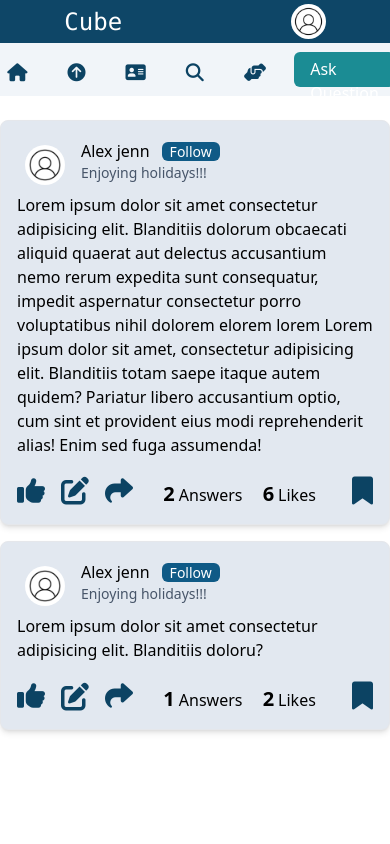
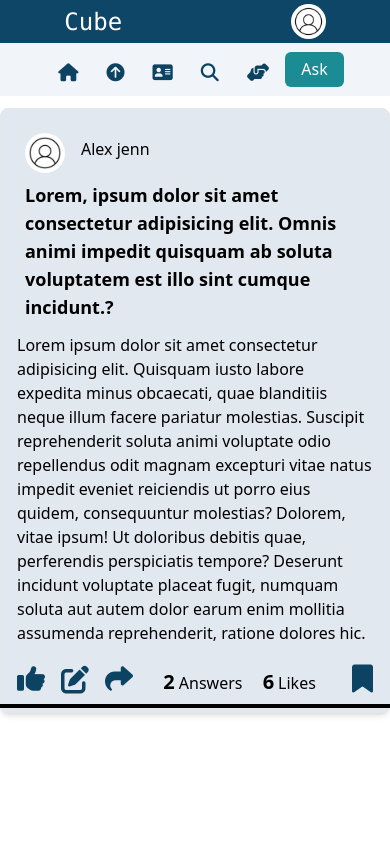
Before and after one commit to Bhavin1324/QnAForum, a website with bundled scripts: page Pages/Desk.html in a window 390 px wide. Built offline with nearby package versions, Linux system fonts and the light colour scheme.

Commit message:
checkpoint 2.4 - added comment wrapper and logout button, AskQuestion = Ask

```diff
--- a/Pages/Desk.html
+++ b/Pages/Desk.html
@@ -13,19 +13,25 @@
 
 <body>
     <nav class="bg-[#0e4667] text-white z-[2]">
-        <div class="container mx-auto flex flex-wrap justify-around ">
-            <div class="branding flex ">
+        <div class="container mx-auto flex flex-wrap justify-around">
+            <div class="branding flex">
                 <span class="self-center text-2xl lg:text-3xl font-casc mr-10">Cube</span>
             </div>
-            <div class="profile-badge flex justify-center">
+            <div class="profile-badge flex justify-center cursor-pointer relative group">
                 <img src="../Assets/images/user.jpg" alt=""
                     class="md:h-[50px] md:w-[50px] h-[35px] w-[35px] rounded-full my-1 self-center">
-                <div class="hidden lg:block self-center mx-2">John Doe</div>
+                <div class="hidden lg:block self-center mx-2 relative">
+                    John Doe
+                </div>
+                <div class="dropdown bg-[#1a6e9b] shadow-md rounded-md absolute top-10 md:top-14 lg:left-8 z-[2] hidden  group-hover:block">
+                    <div class="px-3 py-1 transition-all duration-200 hover:bg-[#075072] hover:rounded-md"><a href="#">Profile</a></div>
+                    <div class="px-3 py-1 transition-all duration-200 hover:bg-[#075072] hover:rounded-md"><a href="../index.html">Logout</a></div>
+                </div>
             </div>
         </div>
     </nav>
-    <nav class="bg-slate-100 py-1 sticky top-0 z-[1]">
-        <div class="nav-wrapper mx-auto flex justify-center gap-4">
+    <nav class="bg-slate-100 py-1 sticky top-0 z-[1] overflow-auto">
+        <div class="nav-wrapper mx-auto flex justify-center sm:gap-4 gap-1">
             <div class="question md:hidden">
                 <i class="fa fa-house pt-3 mx-3 text-lg text-[#0c4363] hover:text-[#1b8c94]"></i>
             </div>
@@ -44,7 +50,7 @@
             <input type="text" class="form-inputBox mb-1 hidden md:inline-block w-1/3"
                 placeholder="Search for the questions ...">
             <button class="btn my-[5px] h-[35px] hidden md:inline-block">Search</button>
-            <a href="#createPost" class="btn my-[5px] pt-[5px] h-[35px] cursor-pointer">Ask Question</a>
+            <a href="#createPost" class="btn my-[5px] pt-[5px] h-[35px] cursor-pointer">Ask</a>
         </div>
         <div class="collapse-content container mx-auto md:hidden hidden justify-center">
             <input type="text" class="form-inputBox mb-1 w-[70%]" placeholder="Search for the questions ...">
@@ -81,32 +87,29 @@
         </div>
         <!-- Posts /feeds  -->
         <div class="post-content md:border-l-gray-200 md:border-l-2 md:w-[70%]">
-            <div class="postWrapper md:mx-4 mt-4 border-[1px] rounded-lg p-4 shadow-md bg-slate-200">
+            <div class="postWrapper md:mx-4 mt-1 border-[1px] rounded-lg p-4 shadow-md bg-slate-200">
                 <div class="header px-2">
                     <div class="dp flex gap-1">
                         <img src="../Assets/images/user.jpg" alt="" class="mt-2 h-[40px] w-[40px] rounded-full">
                         <div class="name-panel flex flex-col justify-center">
-                            <div class="username mx-3">Alex jenn<span class="follow"><a href=""
-                                        class="text-white bg-[#0f5a86] px-2 text-sm rounded-md transition-all duration-200 ease-in hover:text-white hover:bg-[#0c4363] mx-3">Follow</a></span>
-                            </div>
-                            <div class="desc mx-3 text-slate-600 text-sm">Enjoying holidays!!!</div>
+                            <div class="username mx-3">Alex jenn</div>
                         </div>
                     </div>
                 </div>
                 <div class="main p-0 pt-2 lg:p-4">
-                    <div class="text-content">Lorem ipsum dolor sit amet consectetur adipisicing elit. Blanditiis
-                        dolorum
-                        obcaecati aliquid quaerat aut delectus accusantium nemo rerum expedita sunt consequatur, impedit
-                        aspernatur consectetur porro voluptatibus nihil dolorem elorem lorem Lorem ipsum dolor sit amet,
-                        consectetur adipisicing elit. Blanditiis totam saepe itaque autem quidem? Pariatur libero
-                        accusantium optio, cum sint et provident eius modi reprehenderit alias! Enim sed fuga assumenda!
+                    <div class="text-content">
+                        <div class="q-titile font-semibold text-lg pb-3 px-2">
+                            Lorem, ipsum dolor sit amet consectetur adipisicing elit. Omnis animi impedit quisquam ab soluta voluptatem est illo sint cumque incidunt.?
+                        </div>
+                        <div class="q-answer">Lorem ipsum dolor sit amet consectetur adipisicing elit. Quisquam iusto labore expedita minus obcaecati, quae blanditiis neque illum facere pariatur molestias. Suscipit reprehenderit soluta animi voluptate odio repellendus odit magnam excepturi vitae natus impedit eveniet reiciendis ut porro eius quidem, consequuntur molestias? Dolorem, vitae ipsum! Ut doloribus debitis quae, perferendis perspiciatis tempore? Deserunt incidunt voluptate placeat fugit, numquam soluta aut autem dolor earum enim mollitia assumenda reprehenderit, ratione dolores hic.</div>
                     </div>
                     <!-- <div class="my-4 mx-auto w-[40%] h-[40%]"><img src="../Assets/images/HomeImage.jpg" alt=""></div> -->
                 </div>
                 <div class="statusbox flex justify-between mt-4 lg:mt-2 lg:px-4">
                     <div class="flex gap-4">
                         <i class="fa fa-thumbs-up pt-1 text-[28px] text-[#0c4363] hover:text-[#1b8c94] "></i>
-                        <i class="fa fa-pen-to-square pt-1 text-[28px] text-[#0c4363] hover:text-[#1b8c94] "></i>
+                        <button class="collapse-comment"><i
+                                class="fa fa-pen-to-square pt-1 text-[28px] text-[#0c4363] hover:text-[#1b8c94] "></i></button>
                         <i class="fa fa-share pt-1 text-[28px] text-[#0c4363] hover:text-[#1b8c94] "></i>
                     </div>
                     <div>
@@ -116,36 +119,48 @@
                     </div>
                 </div>
             </div>
-            <div class="postWrapper md:mx-4 mt-4 border-[1px] rounded-lg p-4 shadow-md bg-slate-200">
+            <div class="comment-box relative bottom-2">
+                <div
+                    class="comment-wrapper md:mx-4 border-[1px] px-7 rounded-b-lg shadow-md bg-slate-200 max-h-0 overflow-auto transition-all duration-200">
+                    <div class="py-4">
+                        <div class="posted-Comment">
                             <div class="header px-2">
                                 <div class="dp flex gap-1">
-                        <img src="../Assets/images/user.jpg" alt="" class="mt-2 h-[40px] w-[40px] rounded-full">
+                                    <img src="../Assets/images/user.jpg" alt=""
+                                        class="mt-2 h-[40px] w-[40px] rounded-full">
                                     <div class="name-panel flex flex-col justify-center">
-                            <div class="username mx-3">Alex jenn<span class="follow"><a href=""
-                                        class="text-white bg-[#0f5a86] px-2 text-sm rounded-md transition-all duration-200 ease-in hover:text-white hover:bg-[#0c4363] mx-3">Follow</a></span>
-                            </div>
-                            <div class="desc mx-3 text-slate-600 text-sm">Enjoying holidays!!!</div>
+                                        <div class="username mx-3">Jenny jacob</div>
                                     </div>
                                 </div>
                             </div>
-                <div class="main p-0 pt-2 lg:p-4">
-                    <div class="text-content">Lorem ipsum dolor sit amet consectetur adipisicing elit. Blanditiis
+                            <div class="main p-0 pt-2 lg:px-4 lg:pt-1 lg:pb-4">
+                                <div class="text-content">Lorem ipsum dolor sit amet consectetur adipisicing elit.
+                                    Blanditiis
                                     doloru?
                                 </div>
                             </div>
-                <div class="statusbox flex justify-between mt-4 lg:mt-2 lg:px-4">
-                    <div class="flex gap-4">
-                        <a href=""><i
-                                class="fa fa-thumbs-up pt-1 text-[28px] text-[#0c4363] hover:text-[#1b8c94] "></i></a>
-                        <button class="collapse-comment"><i
-                                class="fa fa-pen-to-square pt-1 text-[28px] text-[#0c4363] hover:text-[#1b8c94] "></i></button>
-                        <a href=""><i class="fa fa-share pt-1 text-[28px] text-[#0c4363] hover:text-[#1b8c94] "></i></a>
+                            <div class="header px-2">
+                                <div class="dp flex gap-1">
+                                    <img src="../Assets/images/user.jpg" alt=""
+                                        class="mt-2 h-[40px] w-[40px] rounded-full">
+                                    <div class="name-panel flex flex-col justify-center">
+                                        <div class="username mx-3">Ken Finge</div>
                                     </div>
-                    <div>
-                        <span class="mr-4"><span class="text-xl font-semibold mr-1">1</span>Answers</span>
-                        <span class="mr-8"><span class="text-xl font-semibold mr-1">2</span>Likes</span>
-                        <a href=""><i
-                                class="fa fa-bookmark pt-1 text-[28px] text-[#0c4363] hover:text-[#1b8c94] "></i></a>
+                                </div>
+                            </div>
+                            <div class="main p-0 pt-2 lg:px-4 lg:pt-1 lg:pb-4">
+                                <div class="text-content">Lorem ipsum dolor sit amet consectetur adipisicing elit.
+                                    Blanditiis
+                                    doloru?Lorem ipsum dolor sit amet consectetur adipisicing elit. Sapiente saepe
+                                    pariatur omnis repellat asperiores. Quae vero placeat qui quos.
+                                </div>
+                            </div>
+                        </div>
+                        <div class="comment-tool">
+                            <textarea name="commentarea" id="comment-body" rows="5" class="form-inputBox resize-none"
+                                placeholder="Write your thoughts..."></textarea>
+                            <div class="w-fit ml-auto"><button class="cool-btn">Comment</button></div>
+                        </div>
                     </div>
                 </div>
             </div>
@@ -191,6 +206,18 @@
         content.classList.toggle('hidden');
         content.classList.toggle('flex');
     }
+    let commentBox = document.querySelectorAll('.comment-box');
+    let commentCollapse = document.querySelectorAll('.collapse-comment');
+    commentCollapse.forEach(comCol => {
+        comCol.addEventListener('click', function () {
+            let content = comCol.parentElement.parentElement.parentElement.nextElementSibling.firstElementChild;
+            if (content.style.maxHeight) {
+                content.style.maxHeight = null;
+            } else {
+                content.style.maxHeight = content.scrollHeight + "px";
+            }
+        })
+    })
 </script>
 
 </html>
```
Also changed, not shown: Assets/style.css. Lines whose indentation alone changed are shown as unchanged.
